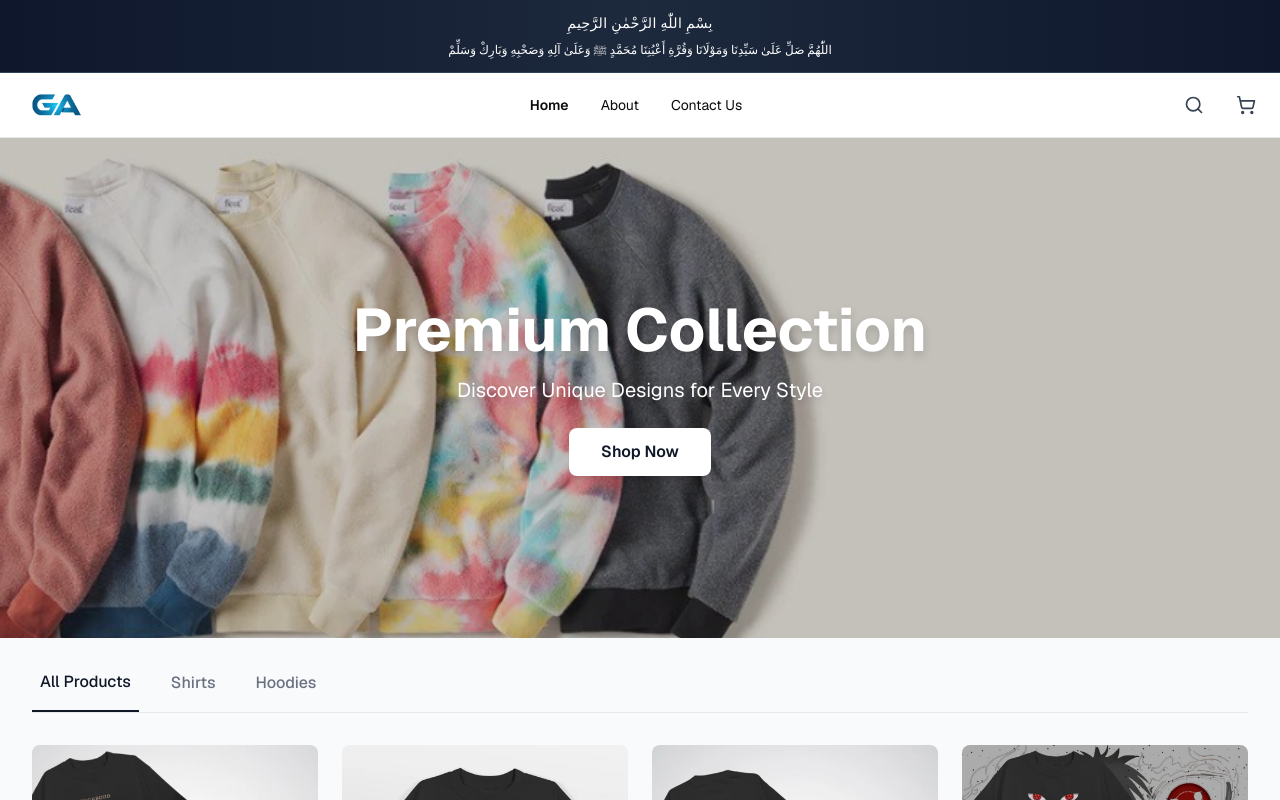
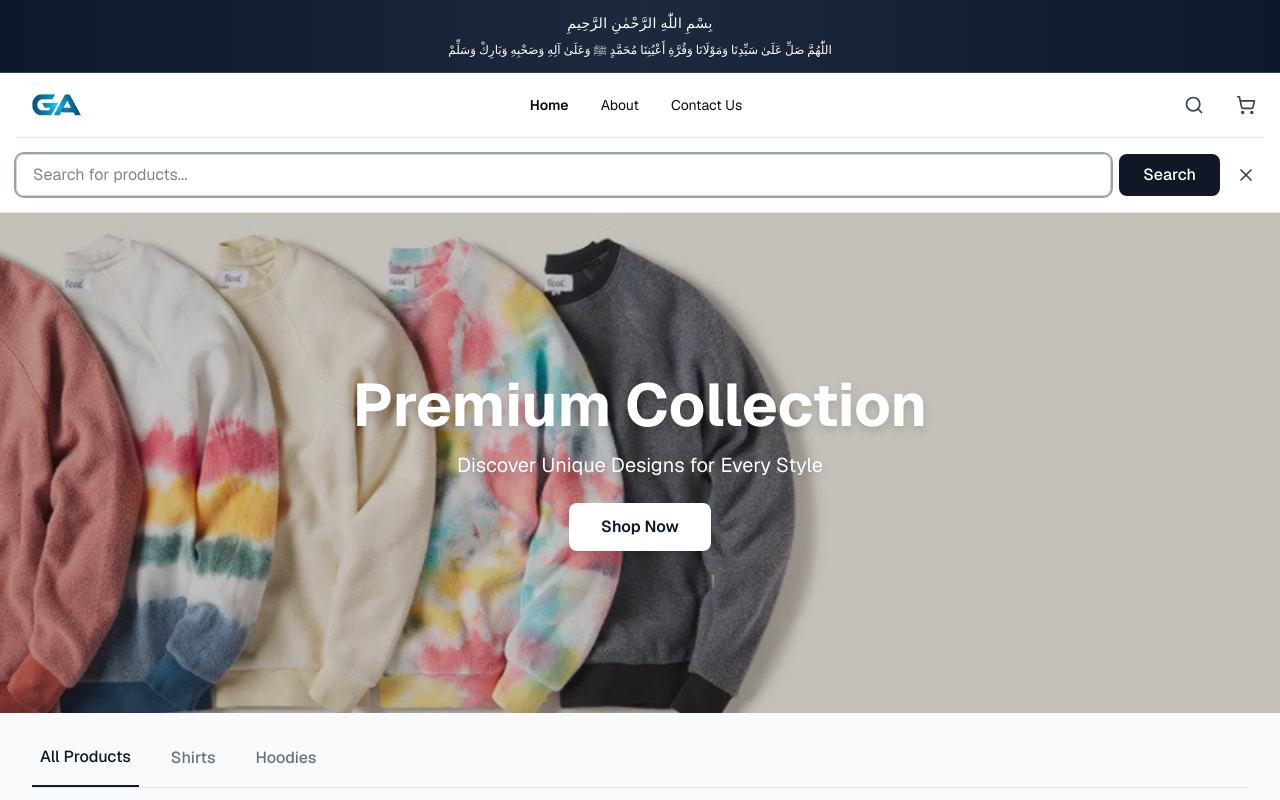
Before and after one commit to hadihashmi29/nextjs-website, a Next.js app: page / in a window 1280 px wide. Both pictures are taken after a click on the button 1193 px from the left and 105 px from the top of the page. Shown: the top 800 px of the page. Built offline with nearby package versions, Linux system fonts and the light colour scheme.

Commit message:
Fixed search button in navbar

```diff
--- a/app/page.tsx
+++ b/app/page.tsx
@@ -14,6 +14,7 @@ export default function Home() {
   const router = useRouter()
   const { addItem, itemCount } = useCart()
   const [selectedCategory, setSelectedCategory] = useState<string>("all")
+  const [searchQuery, setSearchQuery] = useState<string>("")
 
   const handleAddToCart = (product: any, quantity = 1, size: string) => {
     const cartItem = {
@@ -40,13 +41,20 @@ export default function Home() {
     router.push("/checkout")
   }
 
+  const handleSearch = (query: string) => {
+    setSearchQuery(query)
+    setSelectedCategory("all")
+  }
+
   const filteredProducts = products.filter((product) => {
-    return selectedCategory === "all" || product.category === selectedCategory
+    const matchesCategory = selectedCategory === "all" || product.category === selectedCategory
+    const matchesSearch = searchQuery === "" || product.name.toLowerCase().includes(searchQuery.toLowerCase())
+    return matchesCategory && matchesSearch
   })
 
   return (
     <>
-      <Navbar cartCount={itemCount} />
+      <Navbar cartCount={itemCount} onSearch={handleSearch} />
       <main className="min-h-screen bg-gray-50">
         <section className="relative w-full h-[250px] sm:h-[300px] md:h-[400px] lg:h-[500px] bg-white overflow-hidden">
           <Image src="/images/hero-hoodies.png" alt="Shop Banner" fill className="object-cover" priority />
@@ -70,6 +78,17 @@ export default function Home() {
 
         {/* Main Content */}
         <section id="products" className="max-w-7xl mx-auto px-4 sm:px-6 lg:px-8 py-6 md:py-8">
+          {searchQuery && (
+            <div className="mb-6 bg-blue-50 border border-blue-200 rounded-lg p-4">
+              <p className="text-sm md:text-base text-gray-700">
+                Showing results for: <span className="font-semibold">{searchQuery}</span>
+                <button onClick={() => setSearchQuery("")} className="ml-4 text-blue-600 hover:text-blue-800 underline">
+                  Clear search
+                </button>
+              </p>
+            </div>
+          )}
+
           <div className="mb-6 md:mb-8">
             <div className="flex gap-4 md:gap-6 border-b border-gray-200 overflow-x-auto scrollbar-hide">
               <button
@@ -106,11 +125,26 @@ export default function Home() {
           </div>
 
           {/* Products Grid */}
-          <div className="grid grid-cols-1 sm:grid-cols-2 lg:grid-cols-3 xl:grid-cols-4 gap-4 md:gap-6">
-            {filteredProducts.map((product) => (
-              <ProductCard key={product.id} product={product} onAddToCart={handleAddToCart} onBuyNow={handleBuyNow} />
-            ))}
-          </div>
+          {filteredProducts.length === 0 ? (
+            <div className="text-center py-12">
+              <p className="text-lg text-gray-600 mb-4">No products found matching your search.</p>
+              <button
+                onClick={() => {
+                  setSearchQuery("")
+                  setSelectedCategory("all")
+                }}
+                className="px-6 py-2 bg-gray-900 text-white rounded-lg hover:bg-gray-800 transition-colors"
+              >
+                View All Products
+              </button>
+            </div>
+          ) : (
+            <div className="grid grid-cols-1 sm:grid-cols-2 lg:grid-cols-3 xl:grid-cols-4 gap-4 md:gap-6">
+              {filteredProducts.map((product) => (
+                <ProductCard key={product.id} product={product} onAddToCart={handleAddToCart} onBuyNow={handleBuyNow} />
+              ))}
+            </div>
+          )}
         </section>
       </main>
       <Footer />
--- a/components/navbar.tsx
+++ b/components/navbar.tsx
@@ -1,20 +1,25 @@
 "use client"
+
+import type React from "react"
 
 import Link from "next/link"
 import { usePathname } from "next/navigation"
-import { ShoppingCart, Search } from "lucide-react"
+import { ShoppingCart, Search, X } from "lucide-react"
 import { useState, useEffect } from "react"
 import Image from "next/image"
 
 interface NavbarProps {
   cartCount: number
+  onSearch?: (query: string) => void
 }
 
-export function Navbar({ cartCount }: NavbarProps) {
+export function Navbar({ cartCount, onSearch }: NavbarProps) {
   const pathname = usePathname()
   const [scrolled, setScrolled] = useState(false)
   const [mounted, setMounted] = useState(false)
   const [mobileMenuOpen, setMobileMenuOpen] = useState(false)
+  const [searchOpen, setSearchOpen] = useState(false)
+  const [searchQuery, setSearchQuery] = useState("")
 
   useEffect(() => {
     const handleScroll = () => {
@@ -27,6 +32,14 @@ export function Navbar({ cartCount }: NavbarProps) {
   useEffect(() => {
     setMounted(true)
   }, [])
+
+  const handleSearch = (e: React.FormEvent) => {
+    e.preventDefault()
+    if (searchQuery.trim() && onSearch) {
+      onSearch(searchQuery.trim())
+      setSearchOpen(false)
+    }
+  }
 
   const isActive = (path: string) => {
     return pathname === path ? "font-semibold" : ""
@@ -63,7 +76,10 @@ export function Navbar({ cartCount }: NavbarProps) {
           </div>
 
           <div className="flex items-center gap-2 md:gap-4">
-            <button className="p-2 hover:bg-gray-100 rounded-full transition-colors">
+            <button
+              onClick={() => setSearchOpen(!searchOpen)}
+              className="p-2 hover:bg-gray-100 rounded-full transition-colors"
+            >
               <Search className="w-4 h-4 md:w-5 md:h-5 text-gray-700" />
             </button>
             <Link href="/cart" className="relative p-2 hover:bg-gray-100 rounded-full transition-colors">
@@ -92,6 +108,37 @@ export function Navbar({ cartCount }: NavbarProps) {
             </button>
           </div>
         </div>
+
+        {searchOpen && (
+          <div className="py-4 border-t border-gray-200 animate-in slide-in-from-top duration-200">
+            <form onSubmit={handleSearch} className="flex gap-2">
+              <input
+                type="text"
+                value={searchQuery}
+                onChange={(e) => setSearchQuery(e.target.value)}
+                placeholder="Search for products..."
+                className="flex-1 px-4 py-2 border border-gray-300 rounded-lg focus:outline-none focus:ring-2 focus:ring-gray-400 text-sm md:text-base"
+                autoFocus
+              />
+              <button
+                type="submit"
+                className="px-4 md:px-6 py-2 bg-gray-900 text-white rounded-lg hover:bg-gray-800 transition-colors text-sm md:text-base font-medium"
+              >
+                Search
+              </button>
+              <button
+                type="button"
+                onClick={() => {
+                  setSearchOpen(false)
+                  setSearchQuery("")
+                }}
+                className="p-2 hover:bg-gray-100 rounded-lg transition-colors"
+              >
+                <X className="w-5 h-5 text-gray-700" />
+              </button>
+            </form>
+          </div>
+        )}
 
         {mobileMenuOpen && (
           <div className="md:hidden border-t border-gray-200 py-4">
```
